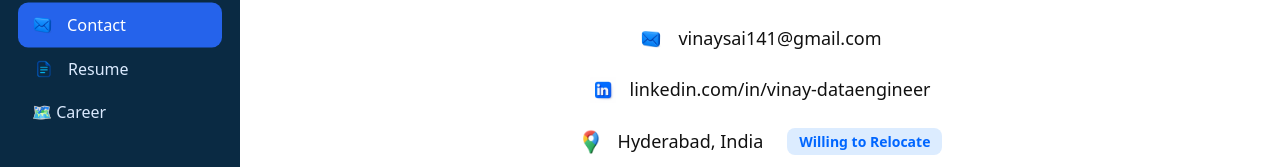
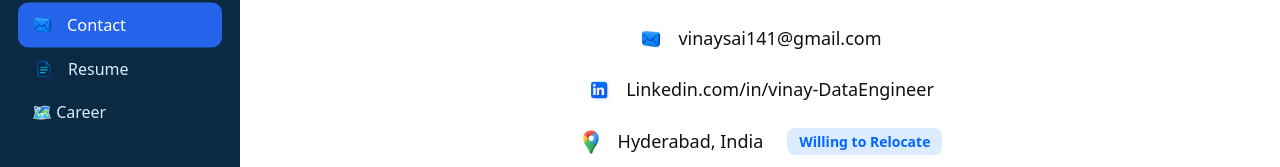
Before and after one commit to VinayHubz/vinay-portfolio, a React (Create React App) app: page / in a window 1280 px wide. Both pictures are taken after a click on the item "Contact". Shown: the part 209-376 px from the top of the page. Built offline with nearby package versions, Linux system fonts and the light colour scheme.

Commit message:
updated contact career css professional Data

```diff
--- a/src/components/Career.js
+++ b/src/components/Career.js
@@ -24,27 +24,27 @@ export default function Career() {
       key: "grad",
       title: "BSc Computer Science",
       year: "2017 — 2020",
-      desc: "Graduated with strong fundamentals in CS, algorithms and programming.",
+      desc: "Graduated with strong fundamentals in CS & programming.",
       img: gradImg
     },
     {
       key: "sql",
       title: "SQL Developer",
-      year: "2020 — 2021",
+      year: "2022 — 2023",
       desc: "Worked on ETL queries, optimizations and database schema design.",
       img: sqlImg
     },
     {
       key: "python",
       title: "Python Developer",
-      year: "2021 — 2022",
+      year: "2023 — 2024",
       desc: "Automated pipelines and data workflows using Python and Pandas.",
       img: pythonImg
     },
     {
       key: "dataeng",
       title: "Data Engineer",
-      year: "2022 — 2024",
+      year: "2024 — 2025",
       desc: "Built cloud pipelines, Delta Lake workflows and scalable ETL processes.",
       img: dataengImg
     },
--- a/src/components/Contact.js
+++ b/src/components/Contact.js
@@ -29,11 +29,11 @@ function Contact() {
         <div className="contact-row">
           <img src={LinkedInIcon} alt="linkedin icon" className="contact-icon" />
           <a
-            href="YOUR_LINKEDIN_URL"
+            href="https://www.linkedin.com/in/vinay--dataengineer/"
             target="_blank"
             className="contact-text"
           >
-            linkedin.com/in/vinay-dataengineer
+            Linkedin.com/in/vinay-DataEngineer
           </a>
         </div>
 
```
